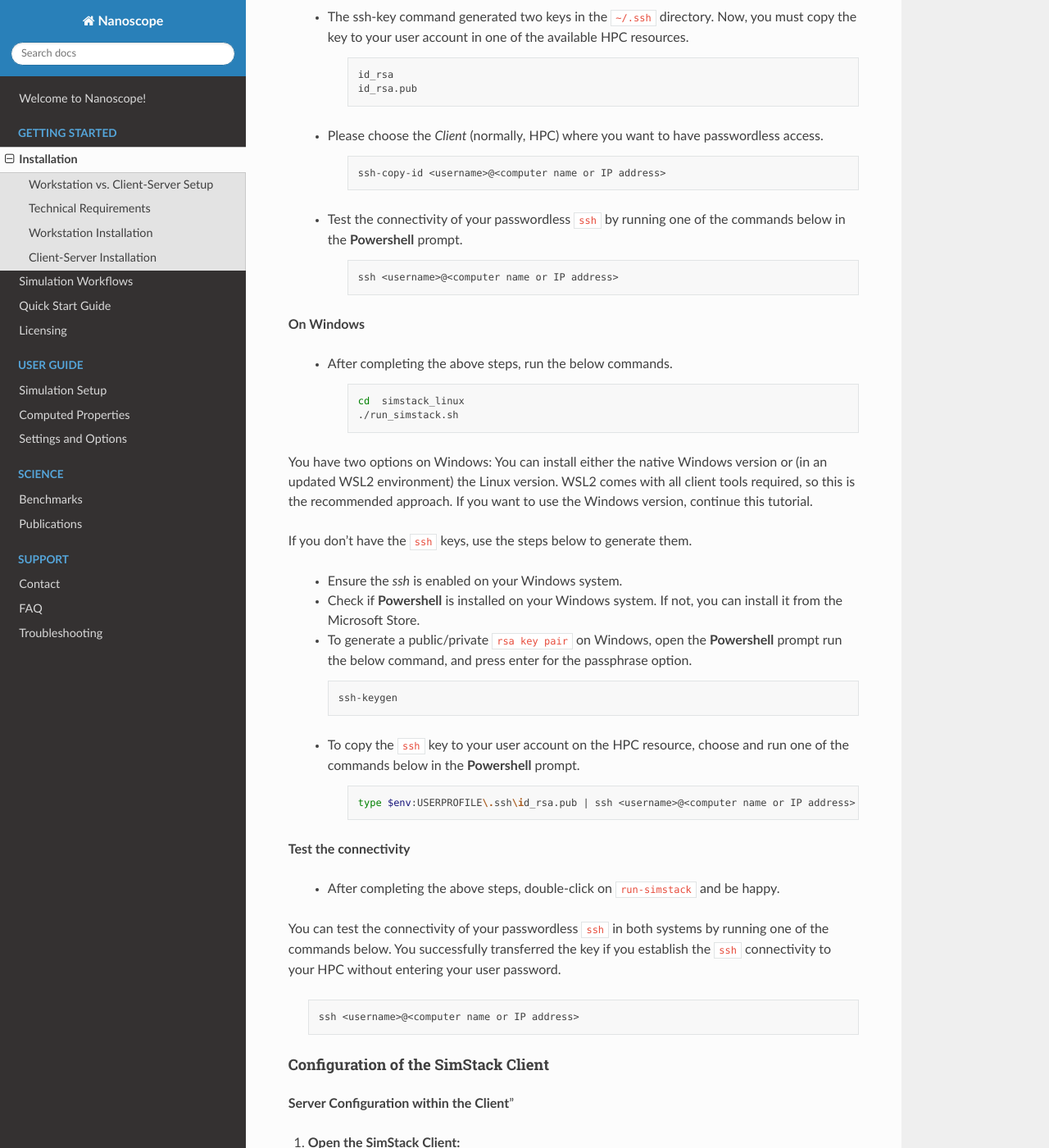
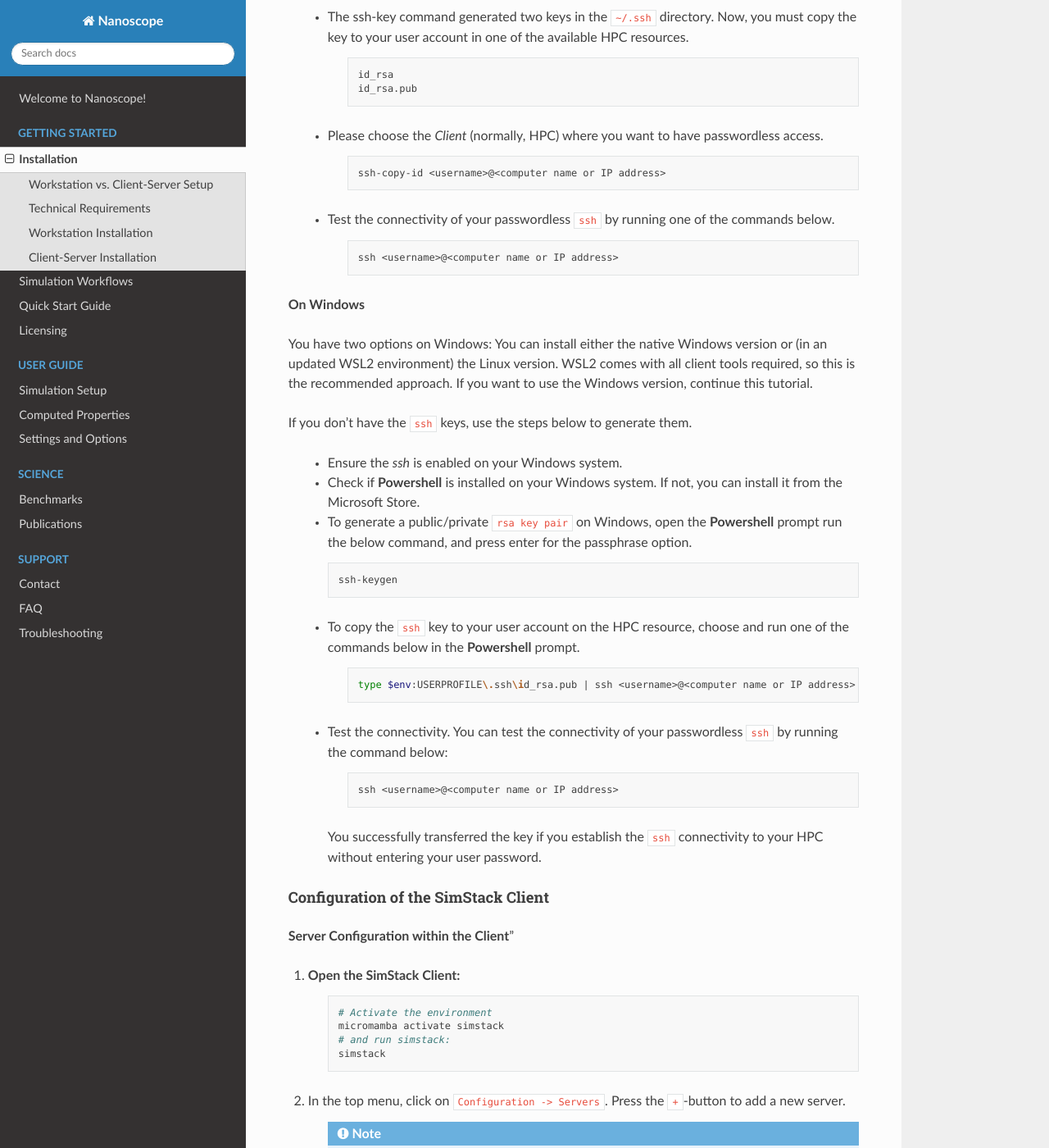
Before and after one commit to NanomatchGmbH/nanoscope-docs, a Sphinx documentation site: the page built from docs/source/getting_started/installation.rst, in a window 1280 px wide and 1400 px high, scrolled down 8645 px. Shown: the whole window at 82% size. Built offline with Sphinx 7.4.7 and the Read the Docs theme 3.1.0, drawn with Linux system fonts in a browser that asks for light colours.

Commit message:
Windows ssh adapted

```diff
--- a/docs/source/getting_started/installation.rst
+++ b/docs/source/getting_started/installation.rst
@@ -382,7 +382,7 @@ If you don't have the ``ssh`` keys, use the steps below to generate them.
 
          ssh-copy-id <username>@<computer name or IP address>
 
-   * Test the connectivity of your passwordless ``ssh``  by running one of the commands below in the **Powershell** prompt.
+   * Test the connectivity of your passwordless ``ssh``  by running one of the commands below.
 
       .. code-block:: bash
 
@@ -390,14 +390,6 @@ If you don't have the ``ssh`` keys, use the steps below to generate them.
 
 
 **On Windows**
-
-   * After completing the above steps, run the below commands.
-
-      .. code-block:: bash
-
-         cd  simstack_linux
-         ./run_simstack.sh
-
 
 
 You have two options on Windows: You can install either the native Windows version or (in an updated WSL2 environment) the Linux version.
@@ -423,21 +415,15 @@ If you don't have the ``ssh`` keys, use the steps below to generate them.
          type $env:USERPROFILE\.ssh\id_rsa.pub | ssh <username>@<computer name or IP address> "cat >> .ssh/authorized_keys"
 
 
+   * Test the connectivity. You can test the connectivity of your passwordless ``ssh`` by running the command below:
 
-**Test the connectivity**
-
-   * After completing the above steps, double-click on ``run-simstack`` and be happy.
-
-
-You can test the connectivity of your passwordless ``ssh`` in both systems by running one of the
-commands below. You successfully transferred the key if you establish the ``ssh`` connectivity to
-your HPC without entering your user password.
-
-   .. code-block:: bash
+       .. code-block:: bash
 
         ssh <username>@<computer name or IP address>
 
 
+    You successfully transferred the key if you establish the ``ssh`` connectivity to
+    your HPC without entering your user password.
 
 Configuration of the SimStack Client
 """"""""""""""""""""""""""""""""""""""""""
```
